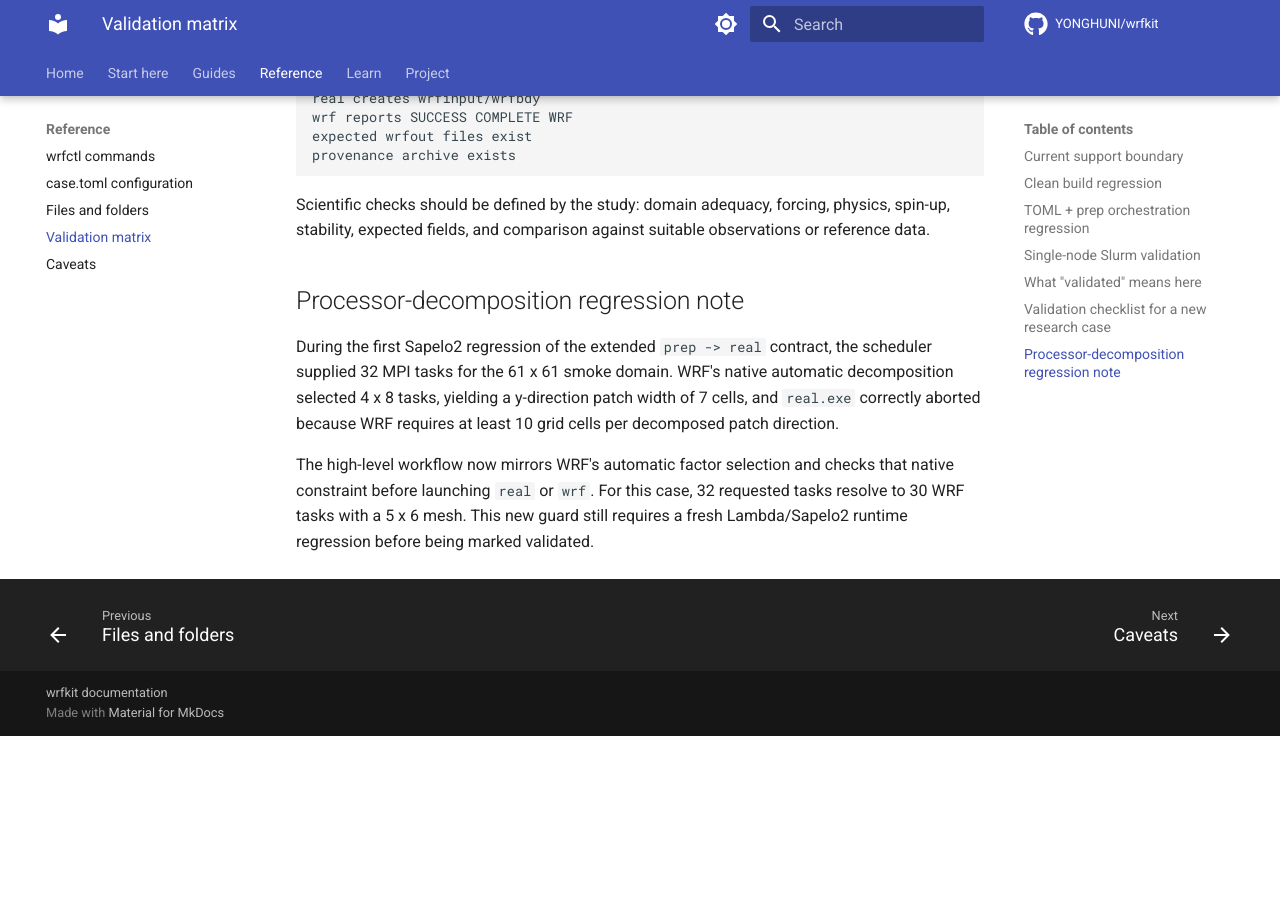
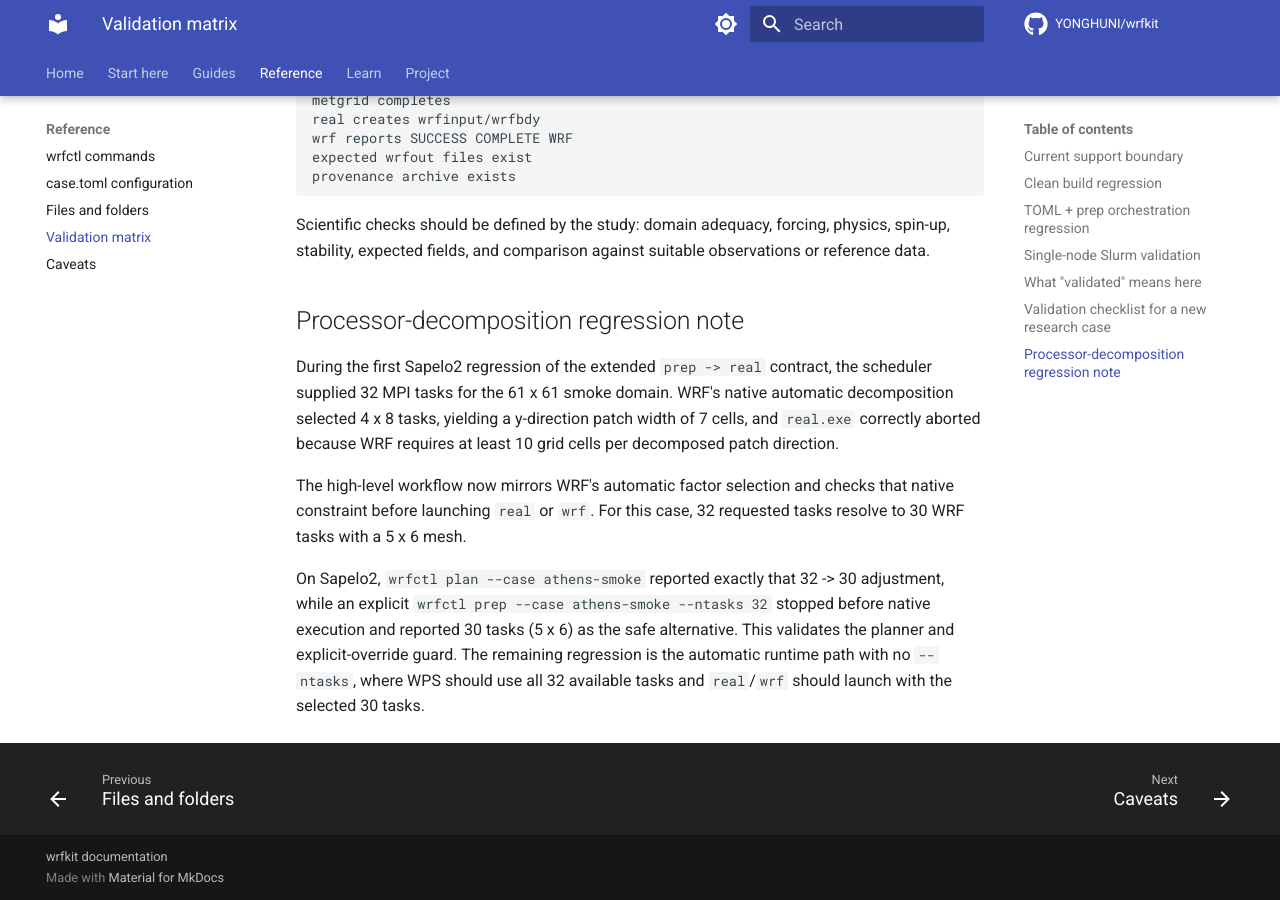
Before and after one commit to YONGHUNI/wrfkit, an MkDocs documentation site: the page built from docs/validation.md, in a window 1280 px wide and 900 px high, scrolled down 3640 px. Built offline with MkDocs 1.6.1 and Material for MkDocs 9.7.7, drawn with Linux system fonts in a browser that asks for light colours; comment, search, counter and statistics services are not loaded; before the commit the page ends 4376 px from its top, so only the background shows below that; some of the changed text lies outside the part shown.

Commit message:
docs: record Sapelo2 MPI guard regression

```diff
--- a/docs/validation.md
+++ b/docs/validation.md
@@ -19,8 +19,8 @@ merely implemented or planned.
 | One-Nix-namespace Slurm bridge | Validated | Inner OpenMPI launch confirmed in batch |
 | Per-run native log archive | Validated | `native-logs.tar` with current-run filtering |
 | High-level `wrfctl prep` through `real` | Implemented, not yet regression-validated | Previous prep contract was validated through WRF runtime staging; current contract adds `real`, artifact checks, and a prep manifest |
-| `wrfctl plan` / `prep --dry-run` | Implemented, not yet regression-validated | Read-only resolved-science and stage view |
-| WRF-safe MPI decomposition guard | Implemented, not yet regression-validated | Added after Sapelo2 exposed the native 10-cell minimum-patch failure at 32 ranks for the 61 x 61 smoke domain |
+| `wrfctl plan` / `prep --dry-run` | Validated | Read-only resolved-science and stage view exercised on Lambda Vector and Sapelo2 |
+| WRF-safe MPI decomposition guard | Planner/rejection validated; adjusted runtime pending | Sapelo2 32-task request resolves to 30 tasks (5 x 6); explicit unsafe `--ntasks 32` is rejected before native execution |
 | High-level `wrfctl run` | Implemented, not yet regression-validated | Checks prep freshness, current WRF success marker, and new `wrfout_d01_*` |
 | Optional shared `data_root` | Implemented, not yet regression-validated | Reusable geography/GFS may live outside a repository; default remains project-local |
 | GFS regional-subset cache identity | Implemented, not yet regression-validated | Cache path includes a request key derived from product and bounding box |
@@ -143,6 +143,12 @@ least 10 grid cells per decomposed patch direction.
 
 The high-level workflow now mirrors WRF's automatic factor selection and checks
 that native constraint before launching `real` or `wrf`. For this case,
-32 requested tasks resolve to 30 WRF tasks with a 5 x 6 mesh. This new guard
-still requires a fresh Lambda/Sapelo2 runtime regression before being marked
-validated.
+32 requested tasks resolve to 30 WRF tasks with a 5 x 6 mesh.
+
+On Sapelo2, `wrfctl plan --case athens-smoke` reported exactly that
+32 -> 30 adjustment, while an explicit
+`wrfctl prep --case athens-smoke --ntasks 32` stopped before native execution
+and reported 30 tasks (5 x 6) as the safe alternative. This validates the
+planner and explicit-override guard. The remaining regression is the automatic
+runtime path with no `--ntasks`, where WPS should use all 32 available tasks
+and `real`/`wrf` should launch with the selected 30 tasks.
```
